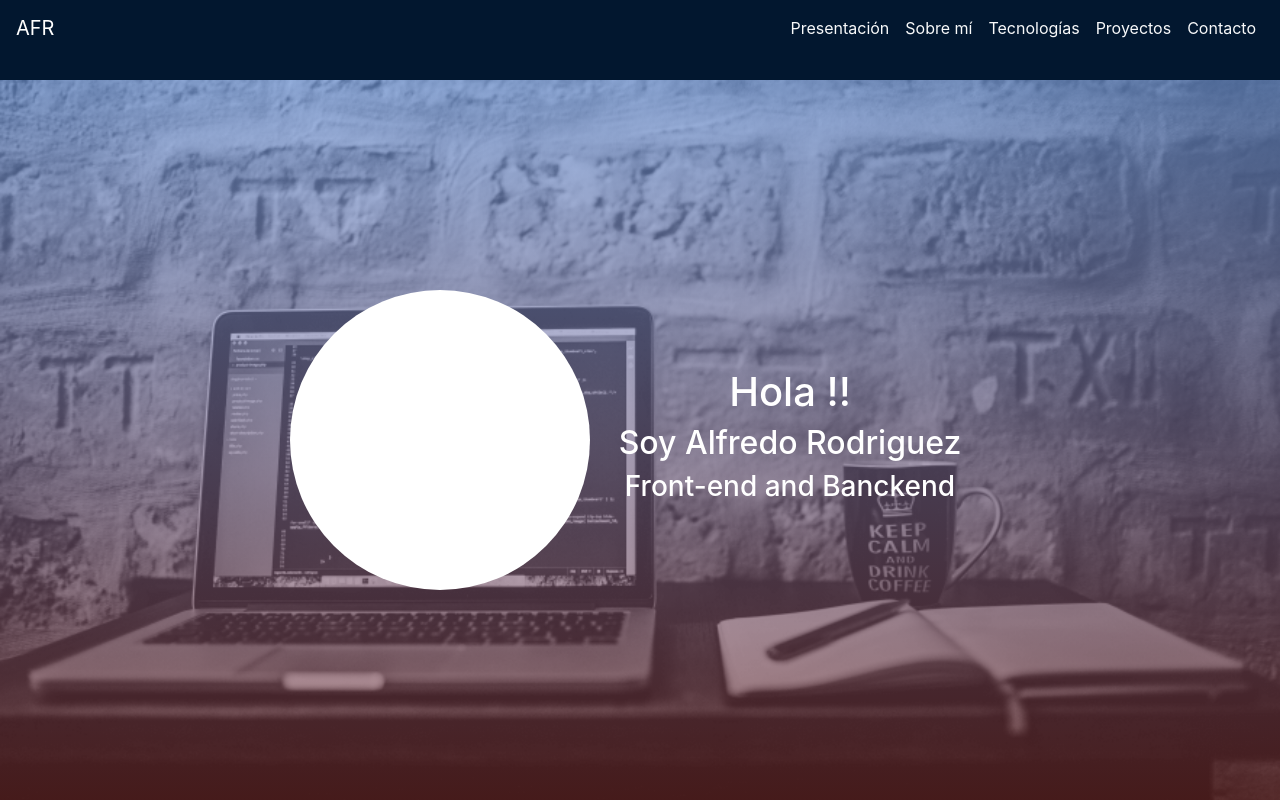
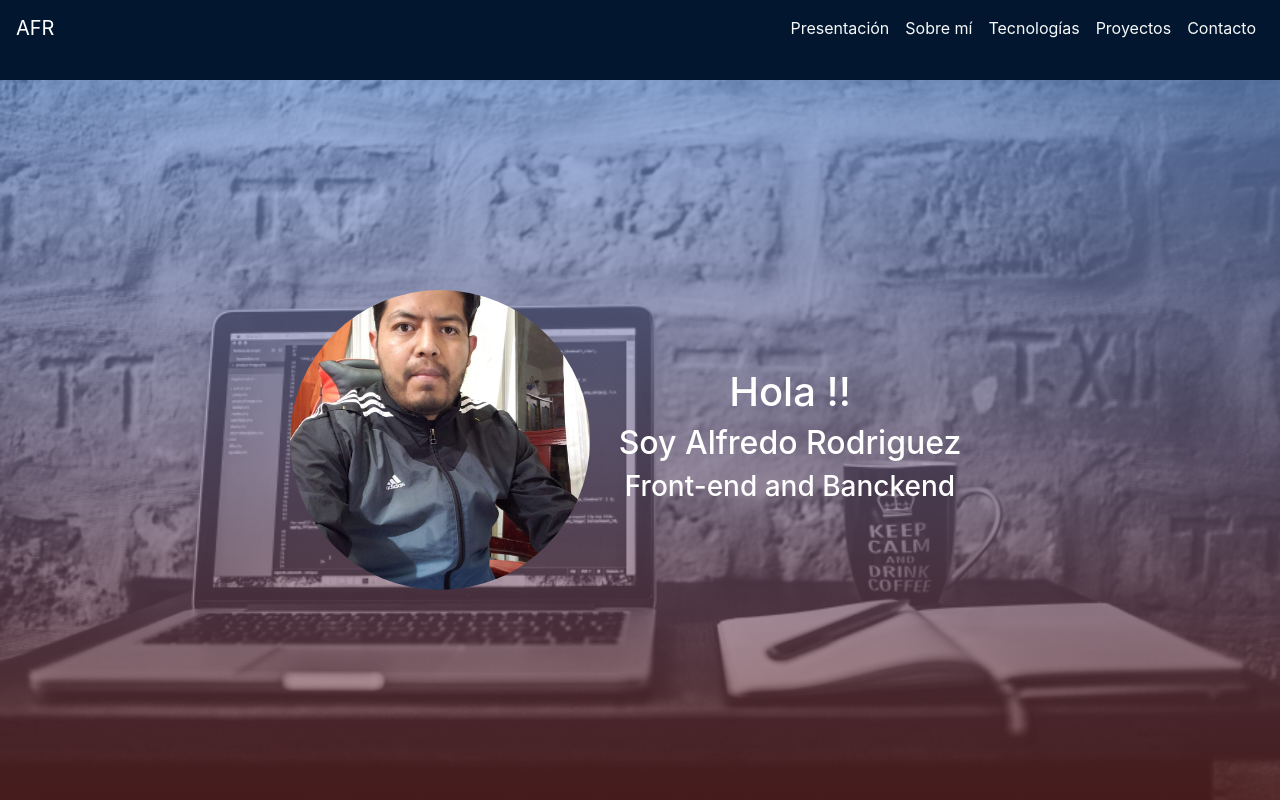
Before and after one commit to ARod01/portafolioART, a plain HTML site: page index.html in a window 1280 px wide. Shown: the top 800 px of the page. Drawn offline with nearby package versions, Linux system fonts and the light colour scheme.

Commit message:
profile picture

```diff
--- a/style/style.scss
+++ b/style/style.scss
@@ -39,7 +39,10 @@ $color-secondary: #CE3D31;
         width: 240px;
         height: 240px;
         border-radius: 50%;
-        background-color: #fff;
+        background-image: url("../assets/images/profile.jpg");
+        background-repeat: no-repeat;
+        background-position: center;
+        background-size: cover;
     }
     &__text{
         width: 80%;
```
Also changed, not shown: assets/images/profile.jpg (added), style/style.css.
